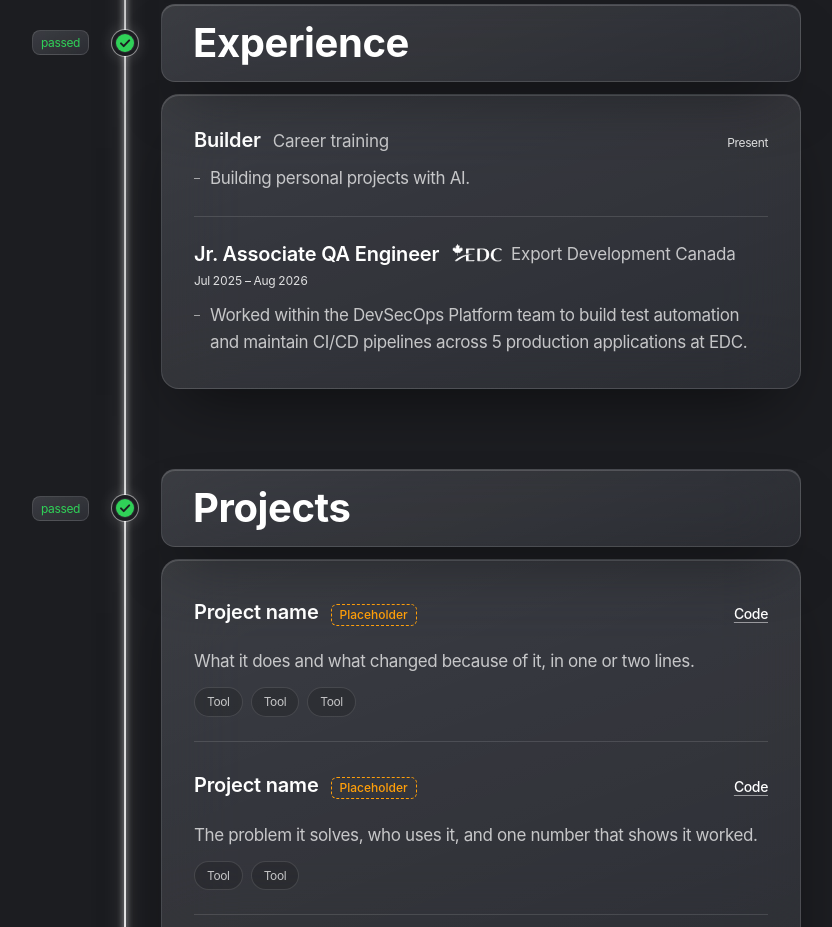
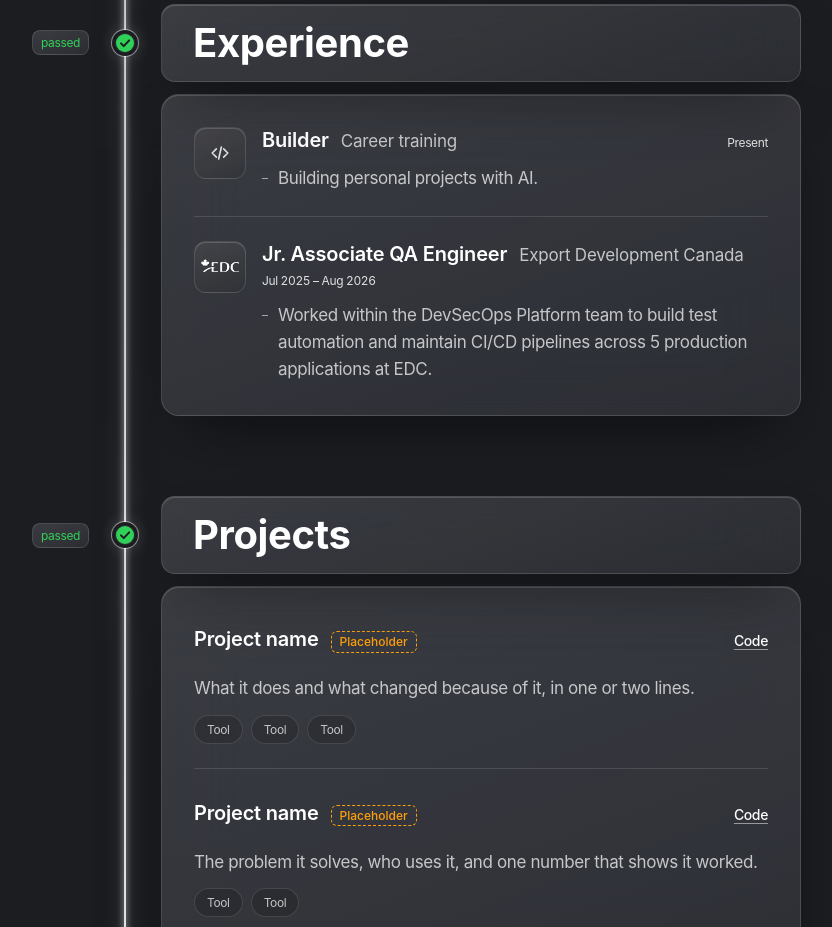
Before and after one commit to nevanvu/nevanvu.github.io, a Next.js app: page / in a window 1280 px wide. Shown: the part 1160-2087 px from the top of the page, without its empty margins (127-959 px from the left). Built offline with nearby package versions, Linux system fonts and the light colour scheme.

Commit message:
Move company logos into tiles beside each role
Co-Authored-By: Claude Opus 5.5 <noreply@anthropic.com>

```diff
--- a/app/globals.css
+++ b/app/globals.css
@@ -976,17 +976,55 @@ a {
   color: var(--ink-2);
 }
 
-.job-org:has(.org-logo) {
-  display: inline-flex;
-  align-items: center;
-  gap: var(--space-2);
-  align-self: center;
+/* Experience: a logo tile to the left of each role, LinkedIn-style. */
+.job.job-marked {
+  display: grid;
+  grid-template-columns: 3.25rem minmax(0, 1fr);
+  align-items: start;
+  column-gap: var(--space-4);
+}
+
+.job.job-marked > * + * {
+  margin-top: 0;
+}
+
+.job-body > * + * {
+  margin-top: var(--space-3);
+}
+
+.job-mark {
+  display: grid;
+  place-items: center;
+  width: 3.25rem;
+  height: 3.25rem;
+  border: 1px solid var(--glass-edge);
+  border-radius: 12px;
+  color: var(--brass-2);
+  background: linear-gradient(160deg, rgb(255 255 255 / 0.12), rgb(255 255 255 / 0.04)), rgb(20 21 24 / 0.35);
+  box-shadow: var(--glass-shine);
 }
 
 .org-logo {
-  flex: none;
-  width: auto;
-  height: 1.375rem;
+  display: block;
+  width: 2.5rem;
+  height: auto;
+}
+
+@media (max-width: 639px) {
+  .job.job-marked {
+    grid-template-columns: 2.75rem minmax(0, 1fr);
+    column-gap: var(--space-3);
+  }
+
+  .job-mark {
+    width: 2.75rem;
+    height: 2.75rem;
+    border-radius: 10px;
+  }
+
+  .org-logo {
+    width: 2.125rem;
+  }
 }
 
 .job-meta {
--- a/app/page.tsx
+++ b/app/page.tsx
@@ -119,6 +119,16 @@ function OrgLogo({ src }: { src: string }) {
         <feColorMatrix values="0 0 0 0 1  0 0 0 0 1  0 0 0 0 1  1.45 0 0 0 -0.4" />
       </filter>
       <image href={src} width="236" height="100" filter="url(#org-ink)" />
+    </svg>
+  );
+}
+
+// Stands in for a company logo on roles without one, such as self-directed
+// building, so every role's tile lines up.
+function BuildIcon() {
+  return (
+    <svg viewBox="0 0 24 24" width="22" height="22" focusable="false" className="line-icon">
+      <path d="M8 7.5 3.5 12 8 16.5M16 7.5l4.5 4.5-4.5 4.5M13.5 5.5l-3 13" />
     </svg>
   );
 }
@@ -258,14 +268,15 @@ export default function Home() {
         <Stage id="experience">
           <ol className="jobs">
             {experience.map((role) => (
-              <li key={`${role.title}-${role.org}`} className="job">
+              <li key={`${role.title}-${role.org}`} className="job job-marked">
+                <span className="job-mark" aria-hidden="true">
+                  {role.logo ? <OrgLogo src={`${base}${role.logo}`} /> : <BuildIcon />}
+                </span>
+                <div className="job-body">
                   <div className="job-head">
                     <h3 className="job-title">
                       {role.title}
-                    <span className="job-org">
-                      {role.logo && <OrgLogo src={`${base}${role.logo}`} />}
-                      {role.org}
-                    </span>
+                      <span className="job-org">{role.org}</span>
                     </h3>
                     <p className="job-meta">{role.dates}</p>
                   </div>
@@ -274,6 +285,7 @@ export default function Home() {
                       <li key={p}>{p}</li>
                     ))}
                   </ul>
+                </div>
               </li>
             ))}
           </ol>
```
Lines whose indentation alone changed are shown as unchanged.
